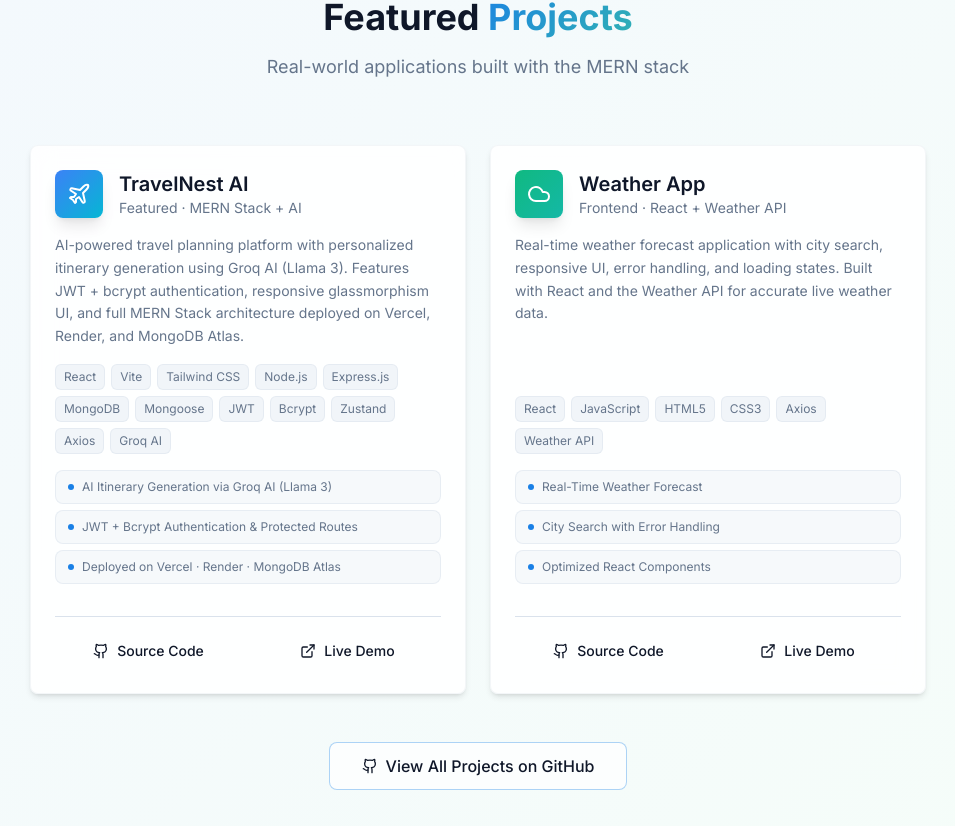
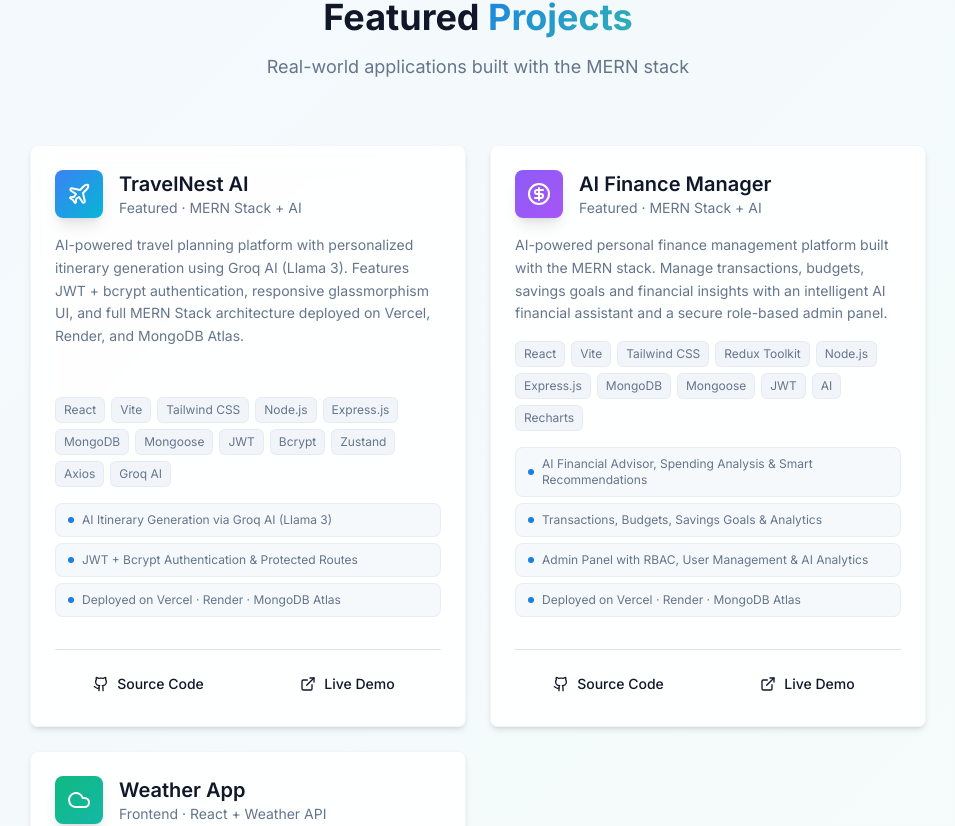
Before and after one commit to Rohitkumar968/rohitkumar-portfolio, a React (Vite) app: page / in a window 1280 px wide. Shown: the part 3124-3950 px from the top of the page, without its empty margins (162-1117 px from the left). Built offline with nearby package versions, Linux system fonts and the light colour scheme; no server answers; the HTML template or start-up script is replaced by a standard one.

Commit message:
Add AI Finance Manager project

```diff
--- a/package.json
+++ b/package.json
@@ -47,6 +47,7 @@
     "date-fns": "^3.6.0",
     "embla-carousel-react": "^8.6.0",
     "framer-motion": "^12.42.2",
+    "i": "^0.3.7",
     "input-otp": "^1.4.2",
     "lucide-react": "^0.462.0",
     "next-themes": "^0.3.0",
--- a/src/components/ProjectsSection.tsx
+++ b/src/components/ProjectsSection.tsx
@@ -1,8 +1,8 @@
-import { ExternalLink, Github, Plane, Cloud, Star, GitFork, Clock, Code2, Loader2 } from 'lucide-react';
+import { useScrollAnimation } from '@/hooks/useScrollAnimation';
+import { useGitHubRepo } from '@/hooks/useGitHubRepo';
 import { motion } from 'framer-motion';
 import { Button } from './ui/button';
-import { useScrollAnimation } from '@/hooks/useScrollAnimation';
-import { useGitHubRepo } from '@/hooks/useGitHubRepo';
+import {ExternalLink,Github,Plane,Cloud,CircleDollarSign,Star,GitFork,Clock,Code2,Loader2,} from 'lucide-react';
 
 const fadeUp = {
   hidden: { opacity: 0, y: 32 },
@@ -188,6 +188,37 @@ const projects: Omit<ProjectCardProps, 'index'>[] = [
     githubOwner: 'Rohitkumar968',
     githubRepo: 'TravelNest-AI',
   },
+    {
+    title: 'AI Finance Manager',
+    subtitle: 'Featured · MERN Stack + AI',
+    description:
+      'AI-powered personal finance management platform built with the MERN stack. Manage transactions, budgets, savings goals and financial insights with an intelligent AI financial assistant and a secure role-based admin panel.',
+    tech: [
+      'React',
+      'Vite',
+      'Tailwind CSS',
+      'Redux Toolkit',
+      'Node.js',
+      'Express.js',
+      'MongoDB',
+      'Mongoose',
+      'JWT',
+      'AI',
+      'Recharts',
+    ],
+    icon: CircleDollarSign,
+    color: 'from-violet-500 to-purple-500',
+    highlights: [
+      'AI Financial Advisor, Spending Analysis & Smart Recommendations',
+      'Transactions, Budgets, Savings Goals & Analytics',
+      'Admin Panel with RBAC, User Management & AI Analytics',
+      'Deployed on Vercel · Render · MongoDB Atlas',
+    ],
+    githubUrl: 'https://github.com/Rohitkumar968/ai-finance-manager.git',
+    demoUrl: 'https://rohit-ai-finance-manager.vercel.app',
+    githubOwner: 'Rohitkumar968',
+    githubRepo: 'ai-finance-manager',
+  },
   {
     title: 'Weather App',
     subtitle: 'Frontend · React + Weather API',
```
Also changed, not shown: 1 other file (tests, documents, lock files or other folders).
